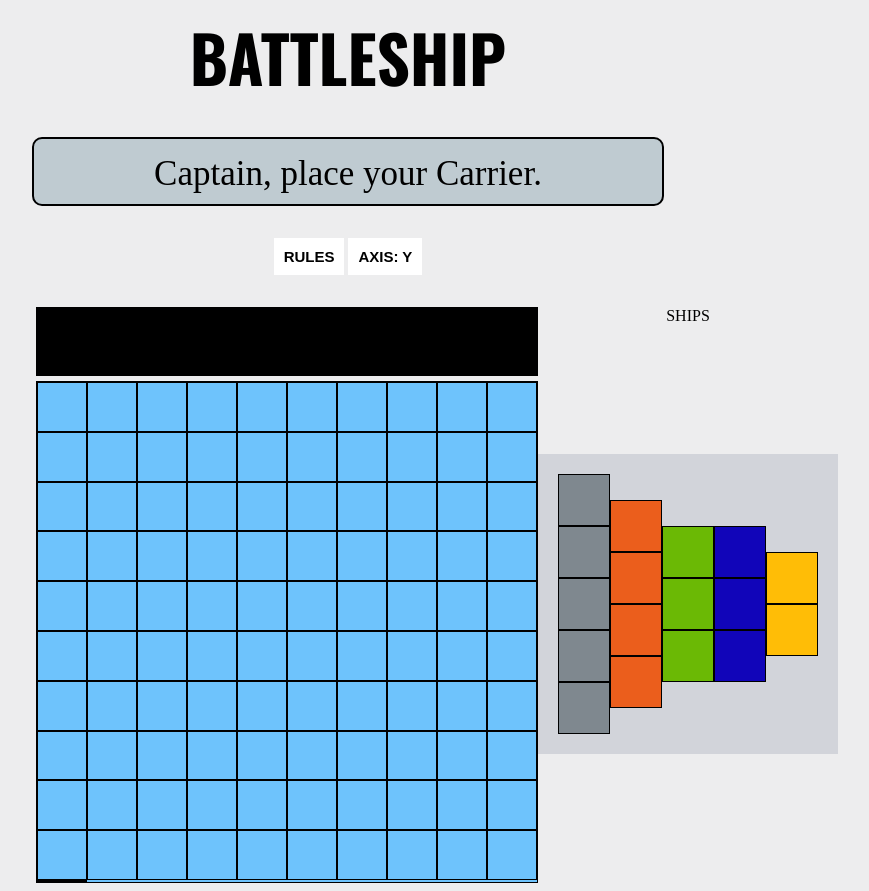
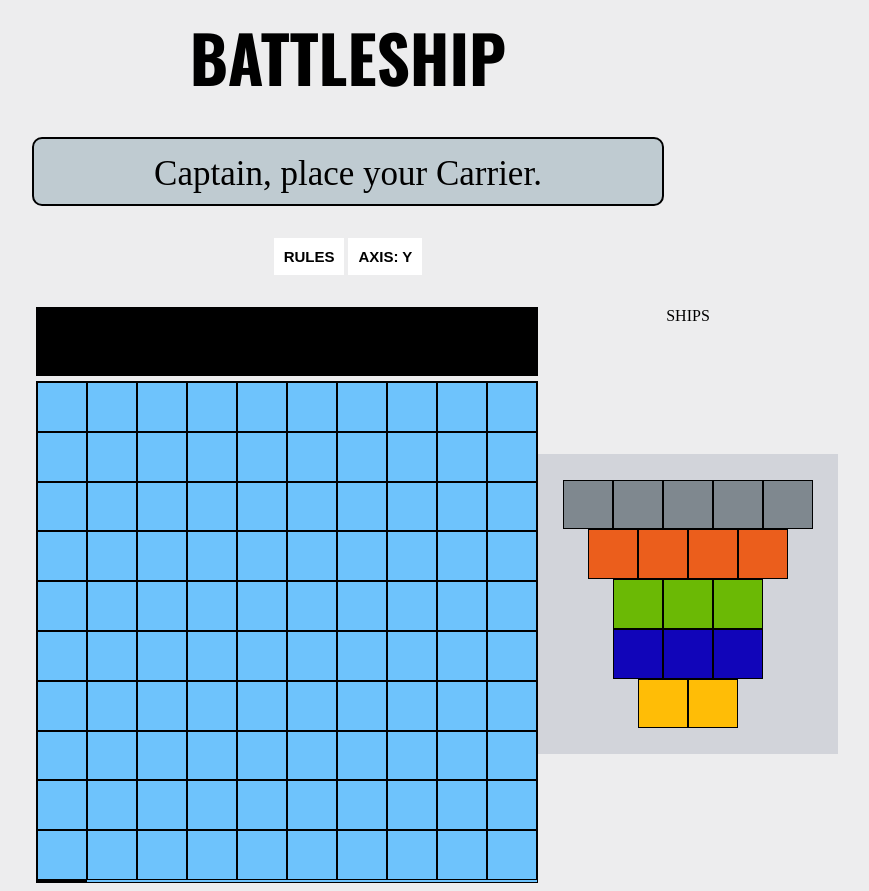
Before and after one commit to Camus1859/battleship, a website built with webpack: page dist/index.html in a window 1280 px wide. Both pictures are taken after a click on the button "AXIS: X". Shown: the whole page, without its empty margins (292-1161 px from the left). Built offline with nearby package versions, Linux system fonts and the light colour scheme.

Commit message:
added axis flip of ships

```diff
--- a/src/modules/ui.js
+++ b/src/modules/ui.js
@@ -20,11 +20,25 @@ const hideRules = () => {
 };
 
 const displayYaxisBtn = () => {
+  const carriersContainer = document.querySelector('.carriers-Container');
+  carriersContainer.style.flexDirection = 'column';
+  const ships = document.querySelectorAll('.ships');
+  ships.forEach((ship) => {
+    ship.style.flexDirection = 'row';
+  });
+
   yAxisBtn.classList.remove('hidden');
   xAxisBtn.classList.add('hidden');
 };
 
 const displayXaxisBtn = () => {
+  const carriersContainer = document.querySelector('.carriers-Container');
+  carriersContainer.style.flexDirection = 'row';
+  const ships = document.querySelectorAll('.ships');
+  ships.forEach((ship) => {
+    ship.style.flexDirection = 'column';
+  });
+
   xAxisBtn.classList.remove('hidden');
   yAxisBtn.classList.add('hidden');
 };
@@ -36,6 +50,20 @@ const getPlayersName = (e) => {
   playerNameHeader.textContent = userName;
 };
 
+const container = document.querySelector('.gridContainer1');
+const draggables = document.querySelectorAll('.draggable');
+
+container.addEventListener('dragover', () => {
+  const draggable = document.querySelector('.dragging');
+  container.appendChild(draggable);
+});
+
+draggables.forEach((draggable) => {
+  draggable.addEventListener('dragstart', () => {
+    draggable.classList.add('dragging');
+  });
+});
+
 rulesBtn.addEventListener('click', displayRules);
 closeModal.addEventListener('click', hideRules);
 xAxisBtn.addEventListener('click', displayYaxisBtn);
--- a/src/style.css
+++ b/src/style.css
@@ -13,8 +13,8 @@ body{
   grid-template-rows: repeat(2, 1fr);
   grid-template-columns: repeat(2, 1fr);
   background-color: rgb(127, 136, 143);
-  height: 50px;
-  width: 50px;
+  height: 47.8px;
+  width: 48px;
   border: 1px solid black;
 }
 
@@ -23,8 +23,8 @@ body{
   grid-template-rows: repeat(2, 1fr);
   grid-template-columns: repeat(2, 1fr);
   background-color: rgb(235, 94, 28);
-  height: 50px;
-  width: 50px;
+  height: 47.8px;
+  width: 48px;
   border: 1px solid black;
 }
 
@@ -33,8 +33,8 @@ body{
   grid-template-rows: repeat(2, 1fr);
   grid-template-columns: repeat(2, 1fr);
   background-color: rgb(107, 185, 5);
-  height: 50px;
-  width: 50px;
+  height: 47.8px;
+  width: 48px;
   border: 1px solid black;
 }
 
@@ -43,8 +43,8 @@ body{
   grid-template-rows: repeat(2, 1fr);
   grid-template-columns: repeat(2, 1fr);
   background-color: rgb(17, 5, 185);
-  height: 50px;
-  width: 50px;
+  height: 47.8px;
+  width: 48px;
   border: 1px solid black;
 }
 
@@ -53,8 +53,8 @@ body{
   grid-template-rows: repeat(2, 1fr);
   grid-template-columns: repeat(2, 1fr);
   background-color: rgb(255, 189, 6);
-  height: 50px;
-  width: 50px;
+  height: 47.8px;
+  width: 48px;
   border: 1px solid black;
 }
 
@@ -188,7 +188,7 @@ p{
   font-size: 20px;
   text-align: center;
   margin-bottom: 1.5rem;
-  font-size: 50px;
+  font-size: 48px;
   font-weight: bolder;
 
 }
@@ -246,12 +246,16 @@ p{
   justify-content: center;
   align-items: center;
   /* flex-direction: column; */
+}
+
+.ships{
+   display: flex;
+  justify-content: center;
+  flex-direction: column;
 
 }
 
-.ships{
-  /* display: flex;
-  justify-content: center; */
+.dragging{
 }
 
 /* .carriers-Container{ y axis
```
Also changed, not shown: dist/bundle.js, dist/index.html, src/index.js (line endings or trailing spaces), 1 other file.
